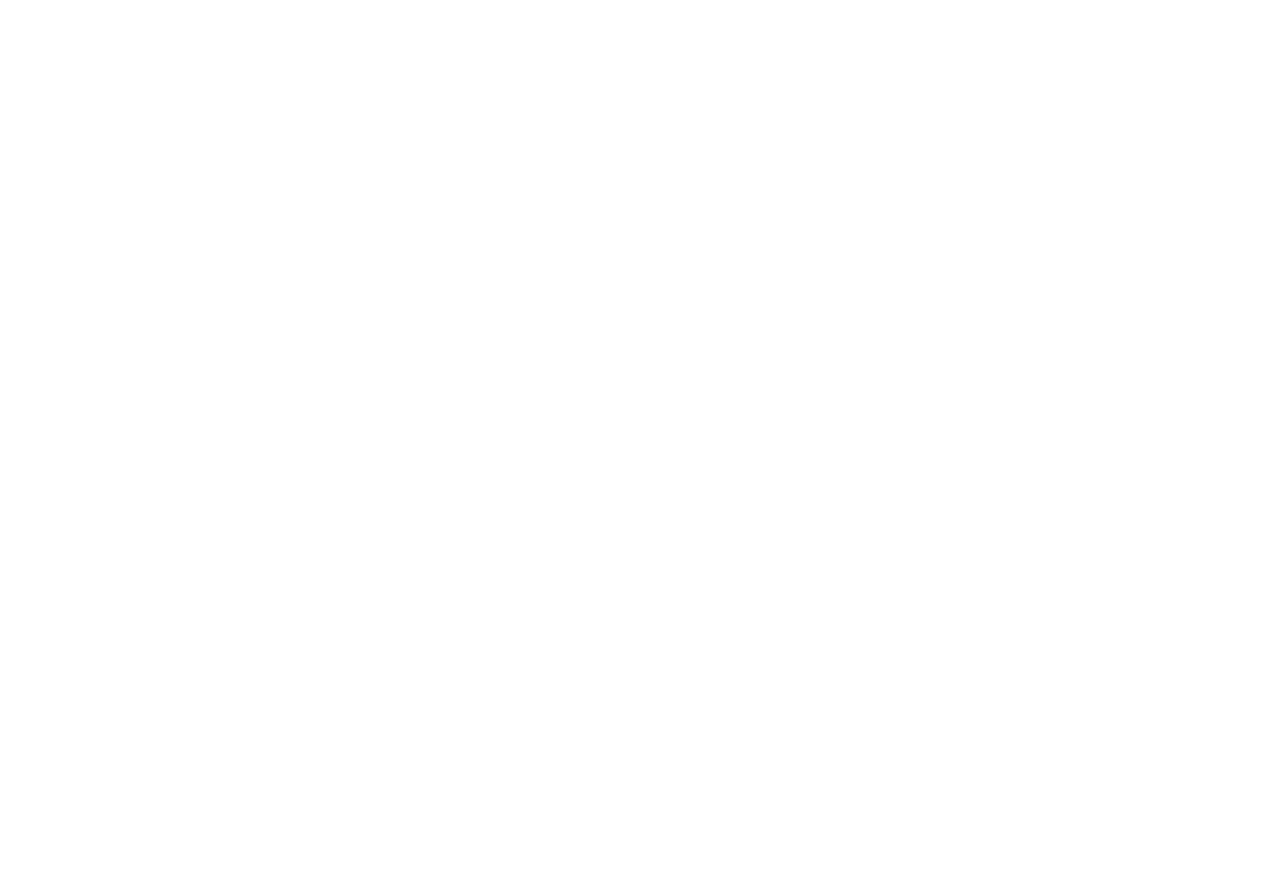
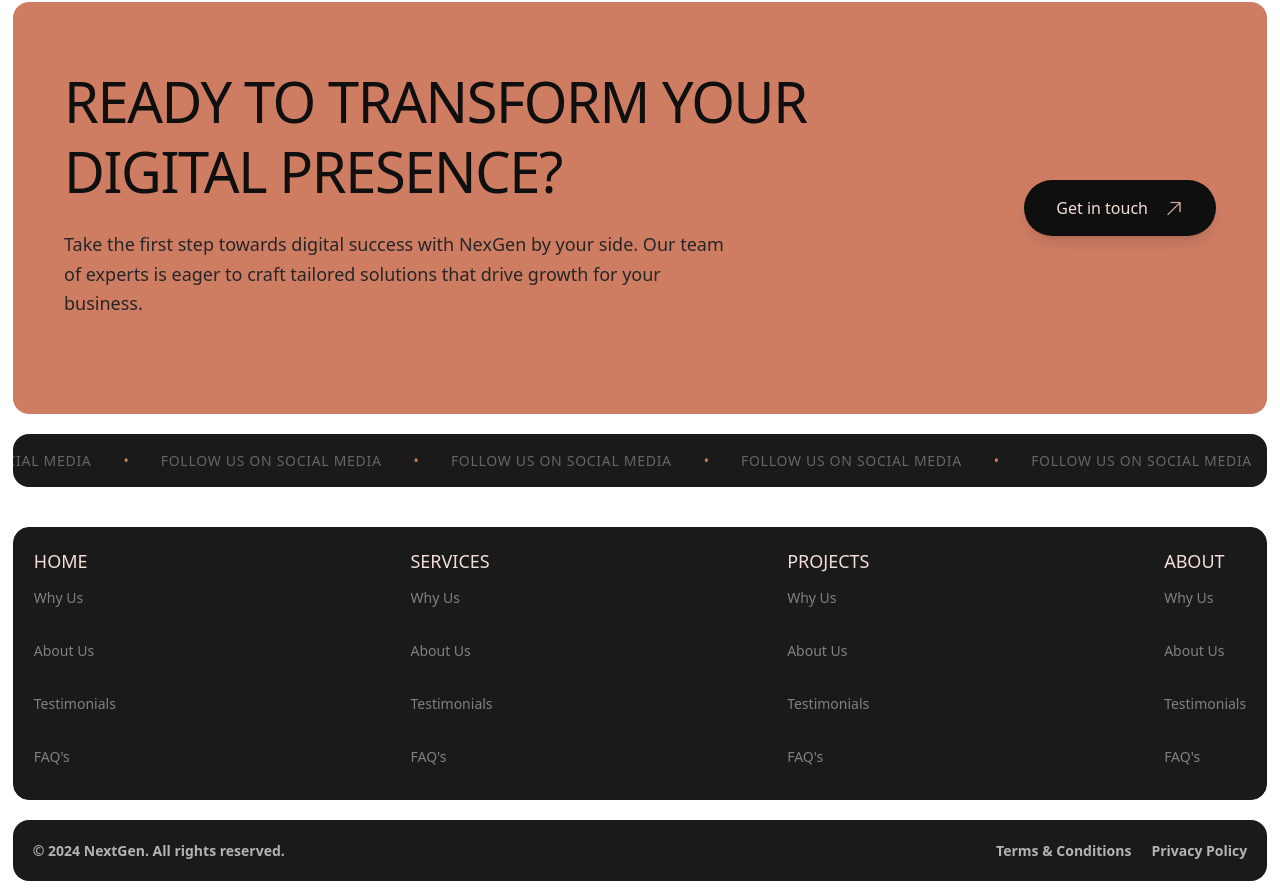
Before and after one commit to cihankarimli/business-wepsite, a Next.js app: page / in a window 1280 px wide. Shown: the part 5137-6031 px from the top of the page. Before the commit the page ends 5112 px from the top, so only its background shows below. Built offline with nearby package versions, Linux system fonts and the light colour scheme.

Commit message:
added footer

```diff
--- a/src/app/layout.tsx
+++ b/src/app/layout.tsx
@@ -3,6 +3,7 @@
 import "./globals.css";
 import Navbar from "@/feutures/header/ui/sections/Navbar";
 import { SmoothScrollProvider } from "@/components/SmoothScrool";
+import Footer from "@/feutures/footer/Footer";
 
 const geistSans = Geist({
   variable: "--font-geist-sans",
@@ -36,6 +37,7 @@
         <SmoothScrollProvider>
           <Navbar />
           {children}
+          <Footer />
         </SmoothScrollProvider>
       </body>
     </html>
--- /dev/null
+++ b/src/components/Carousel.tsx
@@ -0,0 +1,48 @@
+"use client";
+const ScrollingText = () => {
+  const scrollingText = "FOLLOW US ON SOCIAL MEDIA";
+
+  return (
+    <div className="w-full mt-5 bg-[#1A1A1A] py-3 sm:py-4 overflow-hidden rounded-2xl">
+      <div className="flex animate-scroll whitespace-nowrap ">
+        <div className="flex space-x-4 sm:space-x-6 lg:space-x-8">
+          {Array.from({ length: 20 }, (_, i) => (
+            <span
+              key={i}
+              className="flex items-center space-x-4 sm:space-x-6 lg:space-x-8 "
+            >
+              <span className="font-geistMono tracking-wider text-[clamp(0.75rem,2vw,0.875rem)] text-[#676665] uppercase">
+                {scrollingText}
+              </span>
+              <span className="text-[#CE7D63] text-[clamp(0.75rem,2vw,0.875rem)]">
+                •
+              </span>
+            </span>
+          ))}
+        </div>
+      </div>
+
+      <style jsx>{`
+        @keyframes scroll {
+          0% {
+            transform: translateX(0);
+          }
+          100% {
+            transform: translateX(-50%);
+          }
+        }
+
+        .animate-scroll {
+          animation: scroll 30s linear infinite;
+        }
+
+        @media (max-width: 640px) {
+          .animate-scroll {
+            animation: scroll 20s linear infinite;
+          }
+        }
+      `}</style>
+    </div>
+  );
+};
+export default ScrollingText;
--- /dev/null
+++ b/src/feutures/datas/footerData.js
@@ -0,0 +1,23 @@
+const footerData = [
+  {
+    id: 1,
+    name: "HOME",
+    link: "/",
+  },
+  {
+    id: 2,
+    name: "SERVICES",
+    link: "services",
+  },
+  {
+    id: 3,
+    name: "PROJECTS",
+    link: "projects",
+  },
+  {
+    id: 4,
+    name: "ABOUT",
+    link: "about",
+  },
+];
+export default footerData;
--- /dev/null
+++ b/src/feutures/footer/Footer.tsx
@@ -0,0 +1,85 @@
+import ScrollingText from "@/components/Carousel";
+import NavLink from "@/components/NavLink";
+import Image from "next/image";
+import footerData from "../datas/footerData";
+import Link from "next/link";
+import { div } from "framer-motion/client";
+
+function Footer() {
+  return (
+    <div className="w-full font-robotoflex mt-10">
+      <div className="bg-[#CE7D63] px-4 sm:px-6 lg:px-8 py-8 sm:py-12 lg:py-16 rounded-2xl sm:rounded-2xl">
+        <div className="max-w-6xl mx-auto">
+          <div className="flex flex-col lg:flex-row items-center justify-between gap-8">
+            {/* Text Content */}
+            <div className="flex-1 text-center lg:text-left">
+              <h1 className="text-[#0F0F0F]  mb-4 sm:mb-6 leading-tight">
+                <span className="text-[clamp(1.75rem,4.5vw,3.5rem)] uppercase tracking-tight">
+                  READY TO TRANSFORM YOUR DIGITAL PRESENCE?
+                </span>
+              </h1>
+              <p className="text-[#262626] mb-6 sm:mb-8 leading-relaxed max-w-2xl mx-auto lg:mx-0">
+                <span className="text-[clamp(0.875rem,2.5vw,1.125rem)]">
+                  Take the first step towards digital success with NexGen by
+                  your side. Our team of experts is eager to craft tailored
+                  solutions that drive growth for your business.
+                </span>
+              </p>
+            </div>
+
+            {/* Button */}
+            <div className="flex-shrink-0">
+              <button className="group relative inline-flex items-center gap-3 sm:gap-4 bg-[#0F0F0F] hover:bg-[#262626] transition-all duration-300 rounded-full px-6 sm:px-8 py-3 sm:py-4 text-[#F3DFD8] hover:text-white shadow-lg hover:shadow-xl">
+                <p className=" whitespace-nowrap text-[clamp(0.875rem,2vw,1rem)]">
+                  Get in touch
+                </p>
+                <Image
+                  src="/IconArrow.png"
+                  width={20}
+                  height={20}
+                  alt="Arrow icon"
+                />
+              </button>
+            </div>
+          </div>
+        </div>
+      </div>
+      <div>
+        <ScrollingText />
+      </div>
+      <div className="flex  lg:flex justify-between  font-robotoflex gap-2 bg-[#1A1A1A] mt-10 border-1 border-[#1A1A1A] rounded-2xl">
+        {footerData.map((item, index) => (
+          <div
+            className="p-[clamp(0.75rem,2vw,1.25rem)] flex-row gap-5 "
+            key={index}
+          >
+            <Link className="text-[#F3DFD8]" href={item.link}>
+              <h2 className="text-[clamp(0.875rem,2.5vw,1.125rem)]">
+                {item.name}
+              </h2>
+            </Link>
+            <div className="text-[#81807E] cursor-pointer flex flex-col sm:flex-col gap-2 sm:gap-8 py-3">
+              <p className="text-[clamp(0.75rem,2vw,0.875rem)]">Why Us</p>
+              <p className="text-[clamp(0.75rem,2vw,0.875rem)]">About Us</p>
+              <p className="text-[clamp(0.75rem,2vw,0.875rem)]">Testimonials</p>
+              <p className="text-[clamp(0.75rem,2vw,0.875rem)]">FAQ's</p>
+            </div>
+          </div>
+        ))}
+      </div>
+      <div className="flex   justify-between bg-[#1A1A1A] mt-5 p-[clamp(0.75rem,2vw,1.25rem)] rounded-2xl font-geistMono font-bold text-[#B3B3B2] gap-3 sm:gap-0">
+        <p className="text-[clamp(0.75rem,2vw,0.875rem)]">
+          © 2024 NextGen. All rights reserved.
+        </p>
+        <div className="flex flex-row gap-2 sm:gap-5">
+          <p className="text-[clamp(0.75rem,2vw,0.875rem)]">
+            Terms & Conditions
+          </p>
+          <p className="text-[clamp(0.75rem,2vw,0.875rem)]">Privacy Policy</p>
+        </div>
+      </div>
+    </div>
+  );
+}
+
+export default Footer;
--- a/src/feutures/main/sections/MobileMenuClient.tsx
+++ b/src/feutures/main/sections/MobileMenuClient.tsx
@@ -47,8 +47,9 @@
 
           {/* Mobile Menu Items */}
           <nav className="flex flex-col">
-            {navbarData.map((item) => (
+            {navbarData.map((item, index) => (
               <NavLink
+                key={index}
                 item={item}
                 variant="mobile"
                 onClick={() => setIsOpen(false)}
--- a/tailwind.config.ts
+++ b/tailwind.config.ts
@@ -12,6 +12,15 @@
       fontFamily: {
         'robotoflex': ['var(--font-roboto-flex)', 'sans-serif'],
       },
+        keyframes: {
+        scroll: {
+          '0%': { transform: 'translateX(0)' },
+          '100%': { transform: 'translateX(-50%)' }, // <-- fərq burada
+        },
+      },
+      animation: {
+        scroll: 'scroll 30s linear infinite',
+      },
     },
   },
   plugins: [],
```
